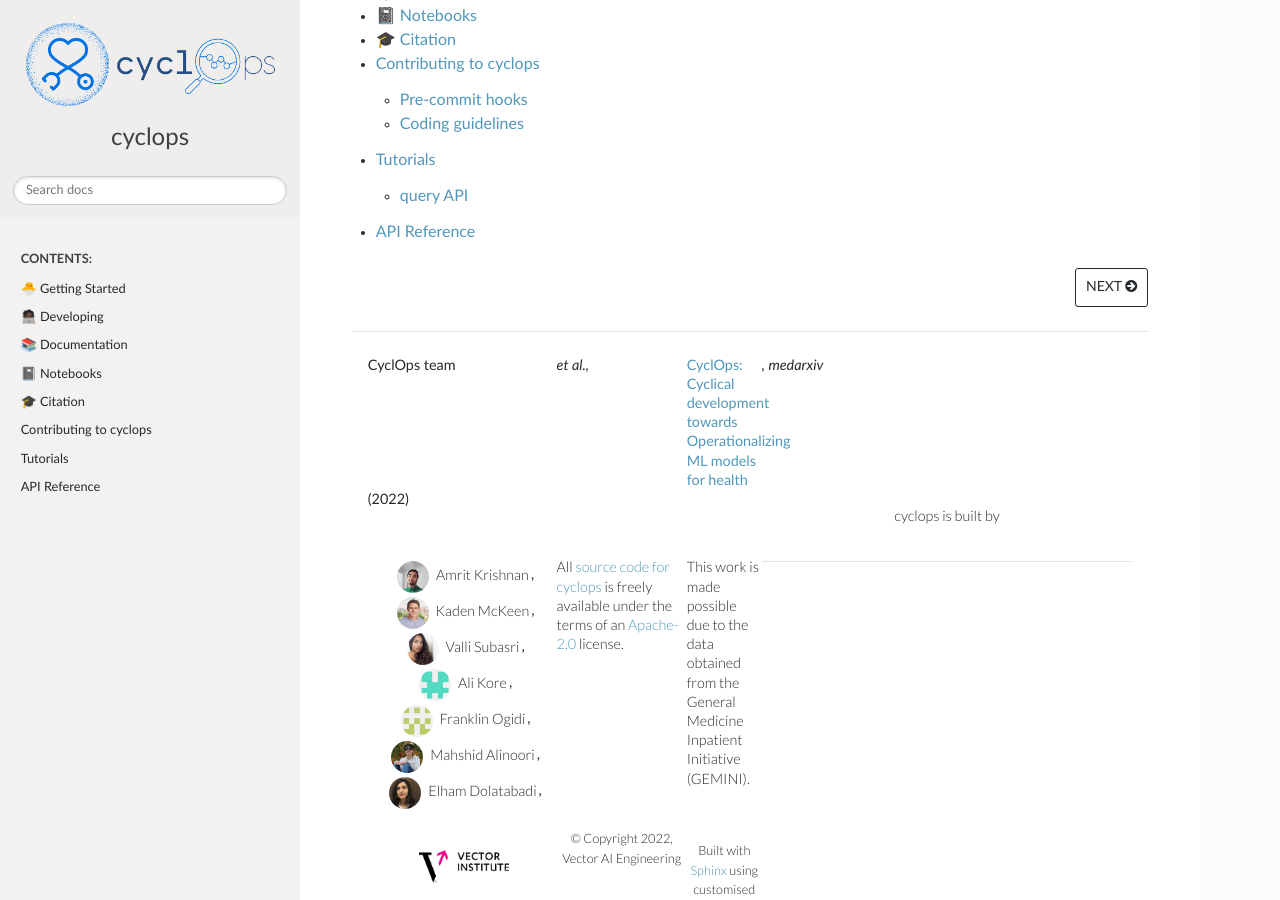
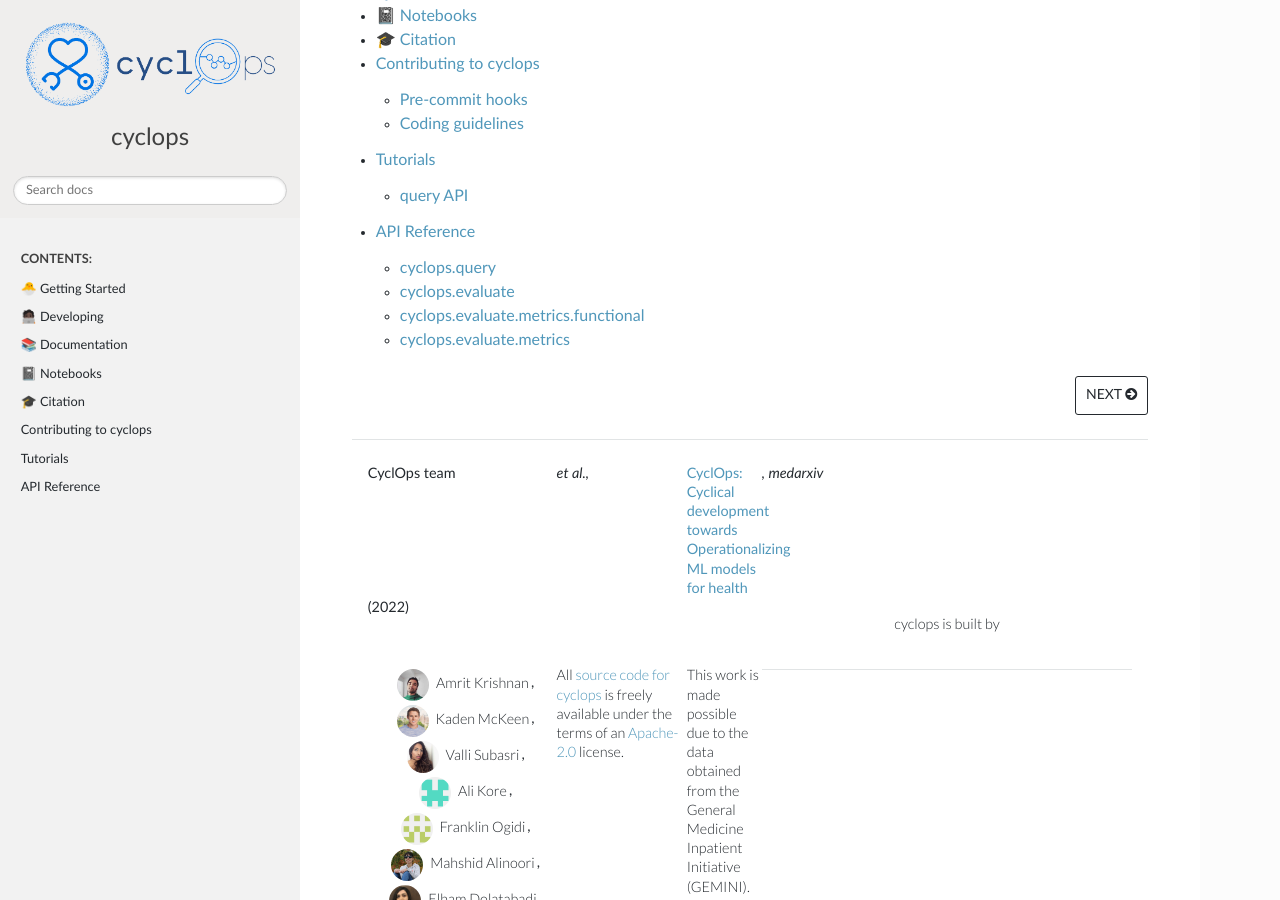
Before and after one commit to VectorInstitute/cyclops, a Sphinx documentation site: the page built from docs/source/index.rst, in a window 1280 px wide and 900 px high, scrolled down 394 px. Built offline with Sphinx 7.4.7, drawn with Linux system fonts in a browser that asks for light colours; pages that are not in the unit, such as notebooks, are missing from menus.

Commit message:
Adjust query API toctree

```diff
--- a/docs/source/api.rst
+++ b/docs/source/api.rst
@@ -3,5 +3,5 @@ API Reference
 
 .. toctree::
 
-   reference/api/query.rst
-   reference/api/evaluate.rst
+   reference/api/cyclops.query.rst
+   reference/api/cyclops.evaluate.rst
--- a/docs/source/tutorials_query.rst
+++ b/docs/source/tutorials_query.rst
@@ -11,5 +11,5 @@ queries.
 
     tutorials/mimiciii/query_api.ipynb
     tutorials/mimiciv/query_api.ipynb
-    tutorials/synthea/query_api.ipynb
     tutorials/eicu/query_api.ipynb
+    tutorials/omop/query_api.ipynb
```
